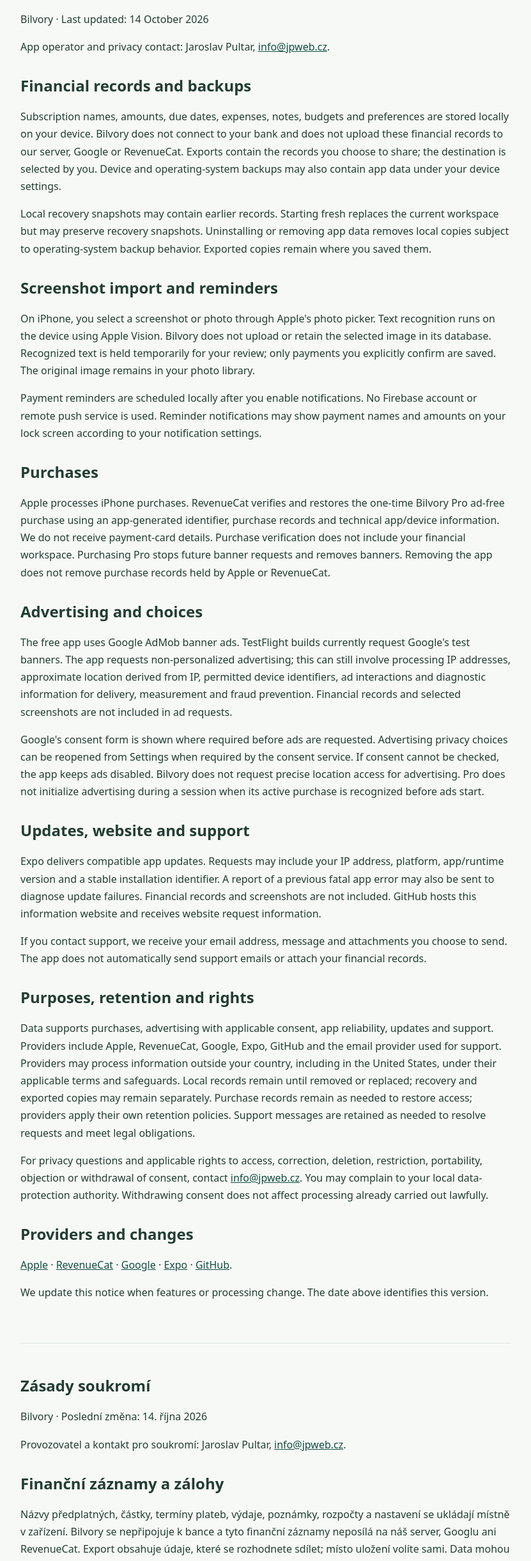
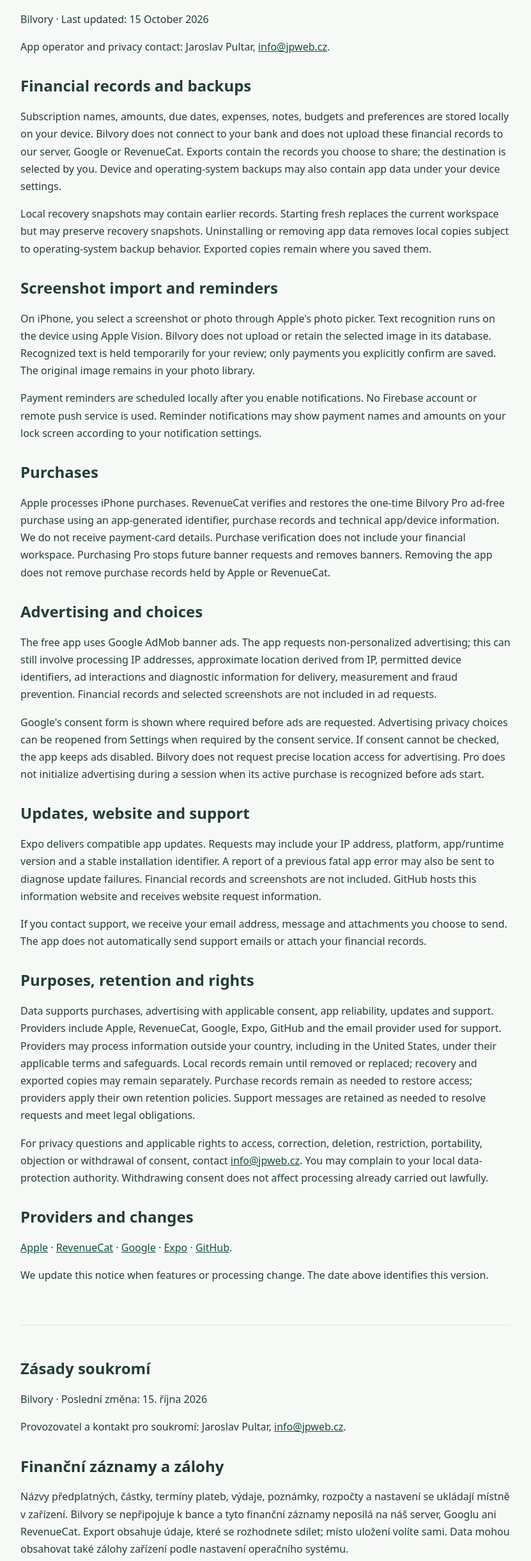
Before and after one commit to Damiere/damiere.github.io, a plain HTML site: page bilvory/privacy.html in a window 1280 px wide. Shown: the part 112-2552 px from the top of the page at 64% size, without its empty margins (224-1055 px from the left). Drawn offline with Linux system fonts and the light colour scheme.

Commit message:
Update Bilvory privacy notice for production ads
Remove the outdated TestFlight-only test banner statement in English and Czech. Advertising data disclosures are unchanged.

```diff
--- a/bilvory/privacy.html
+++ b/bilvory/privacy.html
@@ -2,19 +2,19 @@
 <html lang="en"><head><meta charset="utf-8"><meta name="viewport" content="width=device-width,initial-scale=1"><title>Bilvory · Privacy policy</title>
 <style>html{font-family:system-ui,sans-serif;line-height:1.7;color:#233d34;background:#f7f9f7}body{max-width:48rem;margin:auto;padding:2rem 1.25rem 4rem}nav{display:flex;flex-wrap:wrap;gap:1rem}h1,h2{line-height:1.25}h2{margin-top:2rem}a{color:#124e40;overflow-wrap:anywhere}section+section{margin-top:4rem;border-top:1px solid #dce6dc;padding-top:2rem}</style></head><body>
 <nav aria-label="Page navigation"><a href="./">Bilvory</a><a href="#english">English</a><a href="#cestina" lang="cs">Česky</a></nav><main>
-<section id="english" lang="en"><h1>Privacy policy</h1><p>Bilvory · Last updated: 14 October 2026</p><p>App operator and privacy contact: Jaroslav Pultar, <a href="mailto:info@jpweb.cz">info@jpweb.cz</a>.</p>
+<section id="english" lang="en"><h1>Privacy policy</h1><p>Bilvory · Last updated: 15 October 2026</p><p>App operator and privacy contact: Jaroslav Pultar, <a href="mailto:info@jpweb.cz">info@jpweb.cz</a>.</p>
 <h2>Financial records and backups</h2><p>Subscription names, amounts, due dates, expenses, notes, budgets and preferences are stored locally on your device. Bilvory does not connect to your bank and does not upload these financial records to our server, Google or RevenueCat. Exports contain the records you choose to share; the destination is selected by you. Device and operating-system backups may also contain app data under your device settings.</p><p>Local recovery snapshots may contain earlier records. Starting fresh replaces the current workspace but may preserve recovery snapshots. Uninstalling or removing app data removes local copies subject to operating-system backup behavior. Exported copies remain where you saved them.</p>
 <h2>Screenshot import and reminders</h2><p>On iPhone, you select a screenshot or photo through Apple's photo picker. Text recognition runs on the device using Apple Vision. Bilvory does not upload or retain the selected image in its database. Recognized text is held temporarily for your review; only payments you explicitly confirm are saved. The original image remains in your photo library.</p><p>Payment reminders are scheduled locally after you enable notifications. No Firebase account or remote push service is used. Reminder notifications may show payment names and amounts on your lock screen according to your notification settings.</p>
 <h2>Purchases</h2><p>Apple processes iPhone purchases. RevenueCat verifies and restores the one-time Bilvory Pro ad-free purchase using an app-generated identifier, purchase records and technical app/device information. We do not receive payment-card details. Purchase verification does not include your financial workspace. Purchasing Pro stops future banner requests and removes banners. Removing the app does not remove purchase records held by Apple or RevenueCat.</p>
-<h2>Advertising and choices</h2><p>The free app uses Google AdMob banner ads. TestFlight builds currently request Google's test banners. The app requests non-personalized advertising; this can still involve processing IP addresses, approximate location derived from IP, permitted device identifiers, ad interactions and diagnostic information for delivery, measurement and fraud prevention. Financial records and selected screenshots are not included in ad requests.</p><p>Google's consent form is shown where required before ads are requested. Advertising privacy choices can be reopened from Settings when required by the consent service. If consent cannot be checked, the app keeps ads disabled. Bilvory does not request precise location access for advertising. Pro does not initialize advertising during a session when its active purchase is recognized before ads start.</p>
+<h2>Advertising and choices</h2><p>The free app uses Google AdMob banner ads. The app requests non-personalized advertising; this can still involve processing IP addresses, approximate location derived from IP, permitted device identifiers, ad interactions and diagnostic information for delivery, measurement and fraud prevention. Financial records and selected screenshots are not included in ad requests.</p><p>Google's consent form is shown where required before ads are requested. Advertising privacy choices can be reopened from Settings when required by the consent service. If consent cannot be checked, the app keeps ads disabled. Bilvory does not request precise location access for advertising. Pro does not initialize advertising during a session when its active purchase is recognized before ads start.</p>
 <h2>Updates, website and support</h2><p>Expo delivers compatible app updates. Requests may include your IP address, platform, app/runtime version and a stable installation identifier. A report of a previous fatal app error may also be sent to diagnose update failures. Financial records and screenshots are not included. GitHub hosts this information website and receives website request information.</p><p>If you contact support, we receive your email address, message and attachments you choose to send. The app does not automatically send support emails or attach your financial records.</p>
 <h2>Purposes, retention and rights</h2><p>Data supports purchases, advertising with applicable consent, app reliability, updates and support. Providers include Apple, RevenueCat, Google, Expo, GitHub and the email provider used for support. Providers may process information outside your country, including in the United States, under their applicable terms and safeguards. Local records remain until removed or replaced; recovery and exported copies may remain separately. Purchase records remain as needed to restore access; providers apply their own retention policies. Support messages are retained as needed to resolve requests and meet legal obligations.</p><p>For privacy questions and applicable rights to access, correction, deletion, restriction, portability, objection or withdrawal of consent, contact <a href="mailto:info@jpweb.cz">info@jpweb.cz</a>. You may complain to your local data-protection authority. Withdrawing consent does not affect processing already carried out lawfully.</p>
 <h2>Providers and changes</h2><p><a href="https://www.apple.com/legal/privacy/">Apple</a> · <a href="https://www.revenuecat.com/privacy">RevenueCat</a> · <a href="https://policies.google.com/privacy">Google</a> · <a href="https://expo.dev/privacy">Expo</a> · <a href="https://docs.github.com/en/site-policy/privacy-policies/github-general-privacy-statement">GitHub</a>.</p><p>We update this notice when features or processing change. The date above identifies this version.</p></section>
-<section id="cestina" lang="cs"><h1>Zásady soukromí</h1><p>Bilvory · Poslední změna: 14. října 2026</p><p>Provozovatel a kontakt pro soukromí: Jaroslav Pultar, <a href="mailto:info@jpweb.cz">info@jpweb.cz</a>.</p>
+<section id="cestina" lang="cs"><h1>Zásady soukromí</h1><p>Bilvory · Poslední změna: 15. října 2026</p><p>Provozovatel a kontakt pro soukromí: Jaroslav Pultar, <a href="mailto:info@jpweb.cz">info@jpweb.cz</a>.</p>
 <h2>Finanční záznamy a zálohy</h2><p>Názvy předplatných, částky, termíny plateb, výdaje, poznámky, rozpočty a nastavení se ukládají místně v zařízení. Bilvory se nepřipojuje k bance a tyto finanční záznamy neposílá na náš server, Googlu ani RevenueCat. Export obsahuje údaje, které se rozhodnete sdílet; místo uložení volíte sami. Data mohou obsahovat také zálohy zařízení podle nastavení operačního systému.</p><p>Místní snímky obnovy mohou obsahovat starší záznamy. Nový začátek nahrazuje aktuální pracovní prostor, ale může zachovat snímky obnovy. Odinstalace nebo odstranění dat aplikace odstraňuje místní kopie s ohledem na obnovu ze záloh systému. Exporty zůstávají tam, kam jste je uložili.</p>
 <h2>Import screenshotů a připomínky</h2><p>Na iPhonu vyberete screenshot nebo fotku přes systémový výběr fotografií Apple. Rozpoznávání textu probíhá přímo v zařízení pomocí Apple Vision. Bilvory obrázek neposílá na server ani ho neukládá do své databáze. Rozpoznaný text se dočasně používá ke kontrole; uloží se jen vámi výslovně potvrzené platby. Původní obrázek zůstává ve fotoknihovně.</p><p>Připomínky plateb se plánují místně po povolení oznámení. Nepoužívá se Firebase ani vzdálená push služba. Oznámení mohou podle nastavení telefonu zobrazit názvy a částky plateb na zamčené obrazovce.</p>
 <h2>Nákupy</h2><p>Nákupy na iPhonu zpracovává Apple. RevenueCat ověřuje a obnovuje jednorázový nákup Bilvory Pro bez reklam pomocí identifikátoru vytvořeného aplikací, záznamů nákupů a technických údajů o aplikaci a zařízení. Údaje platební karty nedostáváme. Finanční pracovní prostor není součástí ověřování. Nákup Pro odstraní bannery a zastaví nové reklamní požadavky. Odinstalace nemaže nákupní záznamy u Apple a RevenueCat.</p>
-<h2>Reklamy a vaše volby</h2><p>Bezplatná aplikace používá bannery Google AdMob. Buildy TestFlight nyní požadují testovací bannery Google. Aplikace žádá o nepersonalizované reklamy; i ty mohou zahrnovat zpracování IP adresy, přibližné polohy odvozené z IP, povolených identifikátorů zařízení, reklamních interakcí a diagnostiky pro doručování, měření a prevenci podvodů. Finanční záznamy a vybrané screenshoty reklamní požadavky neobsahují.</p><p>Kde je to vyžadováno, Google zobrazí formulář souhlasu před reklamními požadavky. Volby reklamního soukromí lze znovu otevřít v Nastavení, pokud to služba pro souhlas vyžaduje. Když nelze souhlas ověřit, reklamy zůstávají vypnuté. Bilvory pro reklamy nežádá přístup k přesné poloze. Při rozpoznání aktivního Pro před spuštěním reklam se reklamní SDK v dané relaci neinicializuje.</p>
+<h2>Reklamy a vaše volby</h2><p>Bezplatná aplikace používá bannery Google AdMob. Aplikace žádá o nepersonalizované reklamy; i ty mohou zahrnovat zpracování IP adresy, přibližné polohy odvozené z IP, povolených identifikátorů zařízení, reklamních interakcí a diagnostiky pro doručování, měření a prevenci podvodů. Finanční záznamy a vybrané screenshoty reklamní požadavky neobsahují.</p><p>Kde je to vyžadováno, Google zobrazí formulář souhlasu před reklamními požadavky. Volby reklamního soukromí lze znovu otevřít v Nastavení, pokud to služba pro souhlas vyžaduje. Když nelze souhlas ověřit, reklamy zůstávají vypnuté. Bilvory pro reklamy nežádá přístup k přesné poloze. Při rozpoznání aktivního Pro před spuštěním reklam se reklamní SDK v dané relaci neinicializuje.</p>
 <h2>Aktualizace, web a podpora</h2><p>Kompatibilní aktualizace doručuje Expo. Požadavky mohou obsahovat IP adresu, platformu, verzi aplikace a prostředí a stabilní identifikátor instalace. Pro diagnostiku může být odeslána zpráva o předchozí závažné chybě. Finanční záznamy a screenshoty součástí nejsou. Tento informační web hostuje GitHub, který zpracovává údaje o návštěvě.</p><p>Při kontaktování podpory dostaneme váš e-mail, zprávu a přílohy, které sami odešlete. Aplikace neposílá e-maily automaticky ani automaticky nepřikládá finanční záznamy.</p>
 <h2>Účely, uchování a práva</h2><p>Údaje slouží k nákupům, reklamám s příslušným souhlasem, spolehlivosti, aktualizacím a podpoře. Poskytovateli jsou Apple, RevenueCat, Google, Expo, GitHub a poskytovatel e-mailu podpory. Mohou zpracovávat údaje mimo vaši zemi včetně USA podle svých podmínek a záruk. Místní záznamy zůstávají do odstranění nebo nahrazení; kopie pro obnovu a exporty mohou zůstat samostatně. Nákupní záznamy jsou potřebné pro obnovu přístupu a poskytovatelé mají vlastní pravidla uchování. Zprávy podpory uchováváme po dobu potřebnou k vyřízení a zákonným povinnostem.</p><p>Dotazy k soukromí a uplatnění příslušných práv na přístup, opravu, výmaz, omezení, přenositelnost, námitku nebo odvolání souhlasu posílejte na <a href="mailto:info@jpweb.cz">info@jpweb.cz</a>. Můžete podat stížnost u dozorového úřadu. Odvolání souhlasu neovlivní dřívější zákonné zpracování.</p>
 <h2>Poskytovatelé a změny</h2><p><a href="https://www.apple.com/legal/privacy/">Apple</a> · <a href="https://www.revenuecat.com/privacy">RevenueCat</a> · <a href="https://policies.google.com/privacy">Google</a> · <a href="https://expo.dev/privacy">Expo</a> · <a href="https://docs.github.com/en/site-policy/privacy-policies/github-general-privacy-statement">GitHub</a>.</p><p>Při změně funkcí nebo zpracování tyto zásady upravíme. Datum nahoře označuje tuto verzi.</p></section>
```
